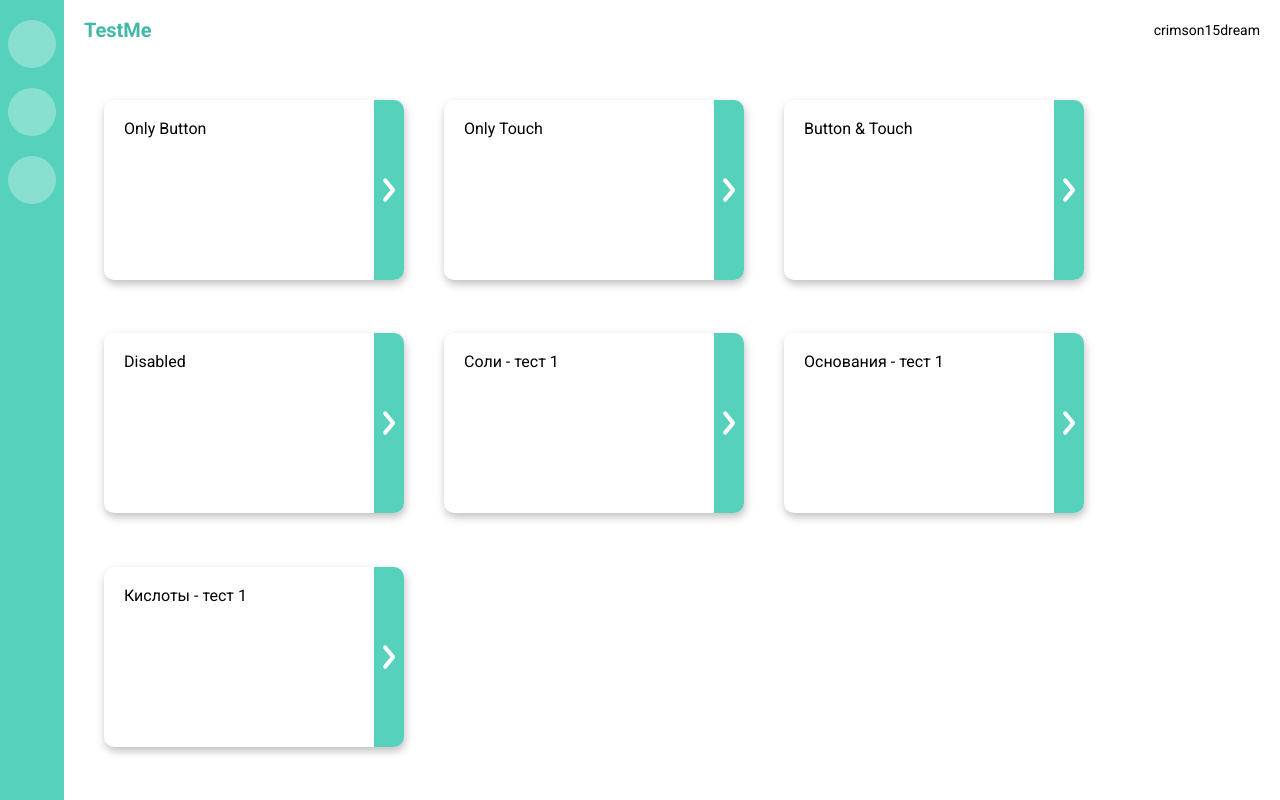
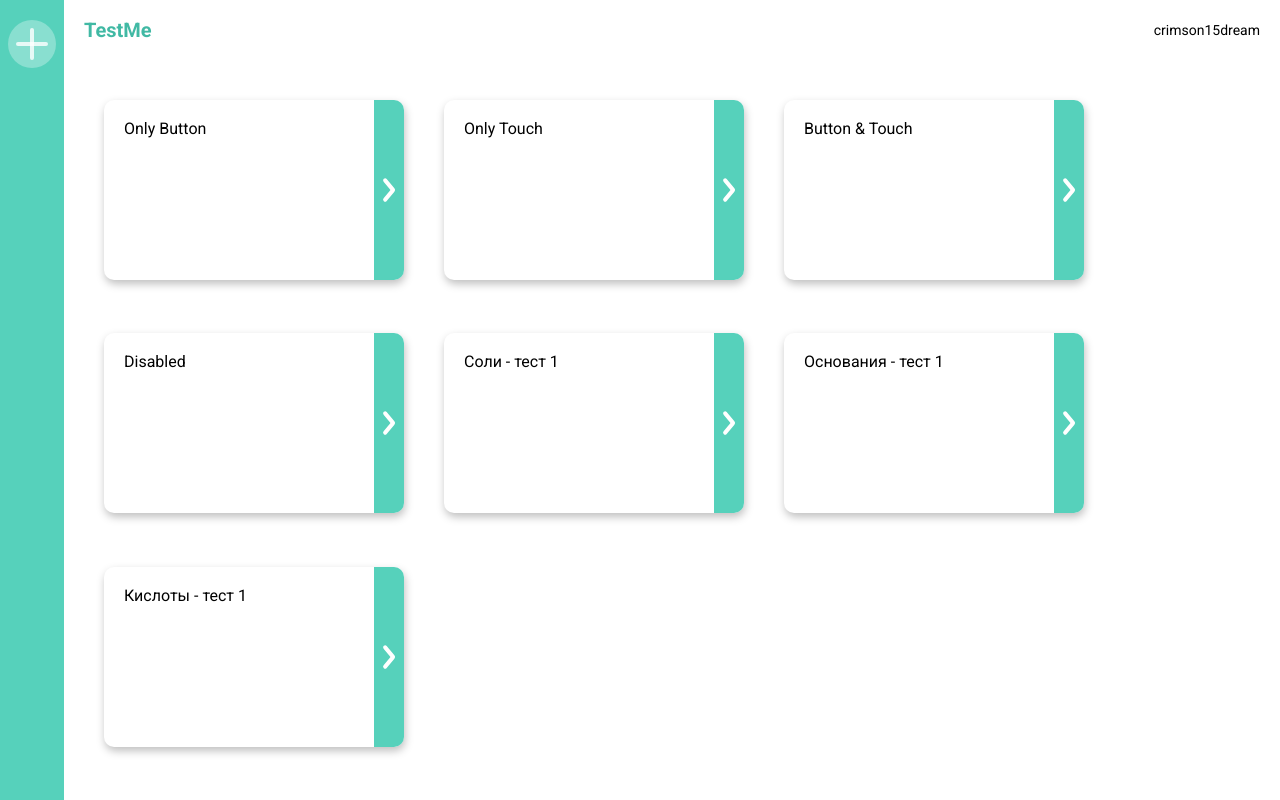
Before and after one commit to DoshSempai/study-platform, a React app: page /#/ in a window 1280 px wide. Built offline with nearby package versions, Linux system fonts and the light colour scheme.

Commit message:
[test_wizard] Modal Started

```diff
--- a/src/assets/palette.css
+++ b/src/assets/palette.css
@@ -1,9 +1,13 @@
 :root {
   --stplatform-white: #ffffff;
+  --stplatform-white-80: rgba(255, 255, 255, 0.8);
+  --stplatform-white-50: rgba(255, 255, 255, 0.5);
+  --stplatform-white-30: rgba(255, 255, 255, 0.3);
 
   --stplatform-black: #000000;
   --stplatform-black-80: rgba(0, 0, 0, 0.8);
   --stplatform-black-60: rgba(0, 0, 0, 0.6);
+  --stplatform-black-50: rgba(0, 0, 0, 0.5);
   --stplatform-black-20: rgba(0, 0, 0, 0.2);
   --stplatform-black-16: rgba(0, 0, 0, 0.16);
 
--- a/src/view/App.css
+++ b/src/view/App.css
@@ -1,4 +1,5 @@
 .app {
+    position: relative;
     height: 100vh;
     display: flex;
     background: #ffffff;
--- a/src/view/components/navigation/Navigation.css
+++ b/src/view/components/navigation/Navigation.css
@@ -1,16 +1,57 @@
+@import '../../../assets/palette.css';
+
 .navigation {
     height: 100vh;
     width: 64px;
     /* padding-top: 50px; */
-    background:#56D1BB;
+    background: var(--stplatform-primary);
 }
 
 .navigation__item {
+    display: flex;
+    justify-content: center;
+    align-items: center;
     margin: 20px 8px;
     width: 48px;
     height: 48px;
     border-radius: 50%;
-    background: linear-gradient(0deg, rgba(255, 255, 255, 0.3), rgba(255, 255, 255, 0.3));
+    background: var(--stplatform-white-30);
+}
+
+.navigation__create {
+    position: relative;
+    width: 100%;
+    height: 100%;
+    border-radius: 50%;
+    cursor: pointer;
+}
+.navigation__create:hover {
+    background-color: var(--stplatform-white-50);
+}
+.navigation__create::before {
+    content: '';
+    position: absolute;
+    top: 50%;
+    left: 50%;
+    transform: translate(-50%, -50%);
+    width: 32px;
+    height: 4px;
+    background-color: var(--stplatform-white-80);
+    border-radius: 4px;
+}
+.navigation__create::after {
+    content: '';
+    position: absolute;
+    top: 50%;
+    left: 50%;
+    transform: translate(-50%, -50%);
+    width: 4px;
+    height: 32px;
+    background-color: var(--stplatform-white-80);
+    border-radius: 4px;
+}
+.navigation__create:hover::before, .navigation__create:hover::after {
+    background-color: var(--stplatform-primary-80);
 }
 
 @media screen and (max-width: 480px) {
--- a/src/view/components/navigation/Navigation.tsx
+++ b/src/view/components/navigation/Navigation.tsx
@@ -1,10 +1,21 @@
 import React from 'react';
 import './Navigation.css';
 
-export const Navigation = (): JSX.Element => (
-	<div className="navigation">
-		<div className="navigation__item"></div>
-		<div className="navigation__item"></div>
-		<div className="navigation__item"></div>
-	</div>
-);
+interface INavigation {
+	onCreateTestClick?: () => void;
+}
+
+export const Navigation = ({ onCreateTestClick }: INavigation): JSX.Element => {
+	const handleCreateClick = (): void => {
+		onCreateTestClick?.();
+	};
+	return (
+		<div className="navigation">
+			<div className="navigation__item">
+				<div className="navigation__create" onClick={handleCreateClick}></div>
+			</div>
+			{/* <div className="navigation__item"></div>
+			<div className="navigation__item"></div> */}
+		</div>
+	);
+};
--- /dev/null
+++ b/src/view/components/testwizard/testwizard.css
@@ -0,0 +1,104 @@
+@import '../../../assets/palette.css';
+
+.testwizard-wrap {
+  position: fixed;
+  top: 0;
+  left: 0;
+  bottom: 0;
+  right: 0;
+  background-color: var(--stplatform-black-60);
+  z-index: 6;
+}
+
+.testwizard {
+  position: fixed;
+  top: 20px;
+  left: 20px;
+  bottom: 20px;
+  right: 20px;
+  background-color: var(--stplatform-white);
+  border-radius: 10px;
+  z-index: 10;
+
+  display: flex;
+  flex-direction: column;
+  justify-content: space-between;
+  overflow: hidden;
+}
+
+.testwizard__header {
+  display: flex;
+  justify-content: space-between;
+  align-items: center;
+  padding: 14px;
+}
+.testwizard__title {
+  font-family: 'Roboto', sans-serif;
+  font-style: normal;
+  font-weight: 500;
+  font-size: 18px;
+  line-height: 21px;
+}
+.testwizard__close {
+  position: relative;
+  padding: 12px;
+  cursor: pointer;
+}
+.testwizard__close::before {
+  content: '';
+  position: absolute;
+  top: 50%;
+  left: 50%;
+  transform: translate(-50%, -50%) rotate(45deg);
+  width: 18px;
+  height: 2px;
+  background-color: var(--stplatform-black-80);
+  border-radius: 2px;
+}
+.testwizard__close::after {
+  content: '';
+  position: absolute;
+  top: 50%;
+  left: 50%;
+  transform: translate(-50%, -50%) rotate(-45deg);
+  width: 18px;
+  height: 2px;
+  background-color: var(--stplatform-black-80);
+  border-radius: 2px;
+}
+.testwizard__close:hover::before, .testwizard__close:hover::after {
+  background-color: var(--stplatform-black-50);
+}
+
+.testwizard__footer {
+  display: flex;
+  justify-content: space-between;
+  align-items: center;
+}
+.testwizard__action {
+  padding: 10px;
+  /* background-color: var(--stplatform-black-50); */
+  font-family: 'Roboto', sans-serif;
+  font-style: normal;
+  font-weight: 400;
+  font-size: 17px;
+  cursor: pointer;
+}
+.testwizard__action-cancel {
+  color: var(--stplatform-black-60);
+}
+.testwizard__action-cancel:hover {
+  color: var(--stplatform-black-80);
+}
+.testwizard__action-create {
+  background-color: var(--stplatform-primary-80);
+  color: var(--stplatform-white);
+}
+.testwizard__action-create:hover {
+  background-color: var(--stplatform-primary);
+}
+
+.testwizard__content {
+  flex-grow: 1;
+  background: lightblue;
+}
--- /dev/null
+++ b/src/view/components/testwizard/testwizard.tsx
@@ -0,0 +1,27 @@
+import React from 'react';
+import './testwizard.css';
+
+interface ITestWizard {
+	onCloseModal?: () => void;
+}
+
+export const TestWizard = ({ onCloseModal }: ITestWizard): JSX.Element => {
+	return (
+		<>
+			<div className="testwizard-wrap"></div>
+			<div className="testwizard">
+				<div className="testwizard__header">
+					<div className="testwizard__title">Создание нового теста</div>
+					<div className="testwizard__close" onClick={onCloseModal}></div>
+				</div>
+				<div className="testwizard__content"></div>
+				<div className="testwizard__footer">
+					<div className="testwizard__action testwizard__action-cancel" onClick={onCloseModal}>
+						Отмена
+					</div>
+					<div className="testwizard__action testwizard__action-create">Создать</div>
+				</div>
+			</div>
+		</>
+	);
+};
--- a/src/view/pages/common/CommonLayout.tsx
+++ b/src/view/pages/common/CommonLayout.tsx
@@ -5,11 +5,12 @@ import { Navigation } from '../../components/navigation/Navigation';
 
 interface CommonLayoutProps {
 	children?: ReactNode;
+	onCreateTestClick?: () => void;
 }
 
-export const CommonLayout = ({ children }: CommonLayoutProps): JSX.Element => (
+export const CommonLayout = ({ children, onCreateTestClick }: CommonLayoutProps): JSX.Element => (
 	<>
-		<Navigation />
+		<Navigation onCreateTestClick={onCreateTestClick} />
 		<div className="app_right">
 			<Header />
 			<Content>{children}</Content>
--- a/src/view/pages/dashboard/dashboard.tsx
+++ b/src/view/pages/dashboard/dashboard.tsx
@@ -1,11 +1,15 @@
-import React from 'react';
+import React, { useState } from 'react';
 import { Link } from 'react-router-dom';
 import { Card } from '../../components/card/Сard';
 import { dashboardCardData } from '../../../data/dashboard-data';
 import { CommonLayout } from '../common/CommonLayout';
+import { TestWizard } from '../../components/testwizard/testwizard';
 
-const Dashboard = (): JSX.Element => (
-	<CommonLayout>
+const Dashboard = (): JSX.Element => {
+	const [showTestWIzardModal, setShowTestWizardModal] = useState<boolean>(false);
+	return (
+		<>
+			<CommonLayout onCreateTestClick={(): void => setShowTestWizardModal(true)}>
 				{dashboardCardData.map((cardData) => (
 					<Link
 						key={cardData.title}
@@ -17,6 +21,11 @@ const Dashboard = (): JSX.Element => (
 					</Link>
 				))}
 			</CommonLayout>
+			{showTestWIzardModal && (
+				<TestWizard onCloseModal={(): void => setShowTestWizardModal(false)} />
+			)}
+		</>
 	);
+};
 
 export { Dashboard };
--- a/src/view/pages/exercise/Exercise.tsx
+++ b/src/view/pages/exercise/Exercise.tsx
@@ -151,7 +151,7 @@ export const Exercise = (): JSX.Element => {
 					onNextHandler={handleHintNextExercise}
 				/>
 			)}
-			{mode && !currentExercise && (
+			{(!mode || (mode && !currentExercise)) && (
 				<Link to="/" className="stplatform-link">
 					<CheckButton
 						text="На главную"
```
Lines whose indentation alone changed are shown as unchanged.
